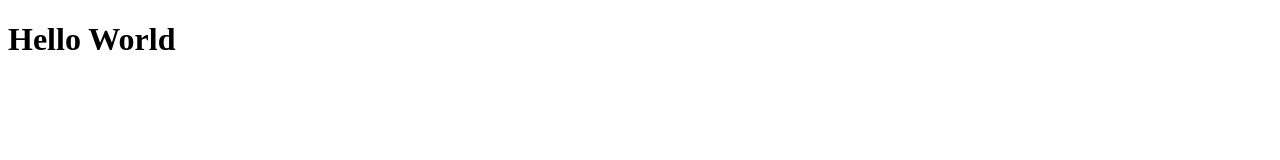
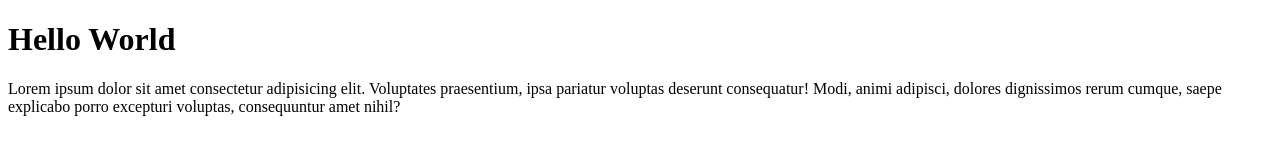
Before and after one commit to newbie-bangeet/asep-sann, a plain HTML site: page index.html in a window 1280 px wide. Drawn offline with Linux system fonts and the light colour scheme.

Commit message:
menambah paragraph

```diff
--- a/index.html
+++ b/index.html
@@ -7,5 +7,6 @@
 </head>
 <body>
 	<h1>Hello World</h1>
+	<p>Lorem ipsum dolor sit amet consectetur adipisicing elit. Voluptates praesentium, ipsa pariatur voluptas deserunt consequatur! Modi, animi adipisci, dolores dignissimos rerum cumque, saepe explicabo porro excepturi voluptas, consequuntur amet nihil?</p>
 </body>
 </html>
```
